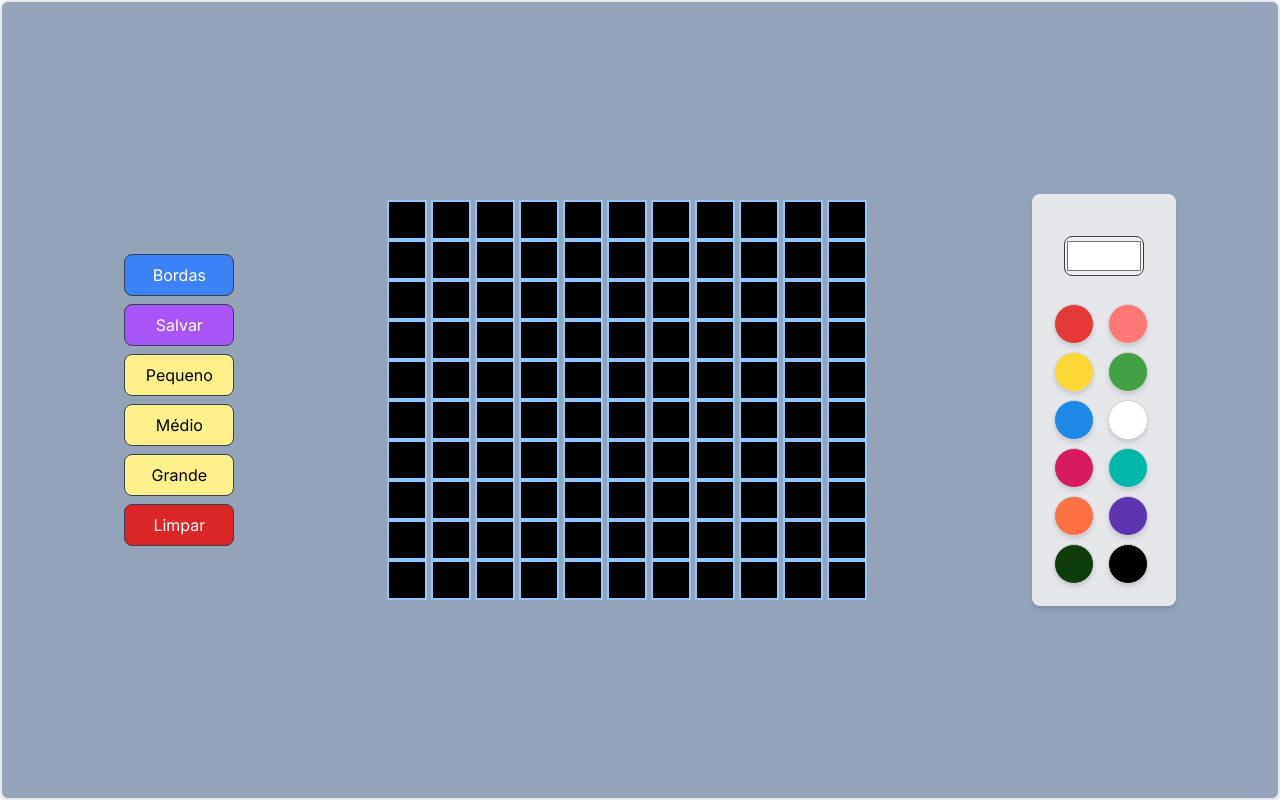
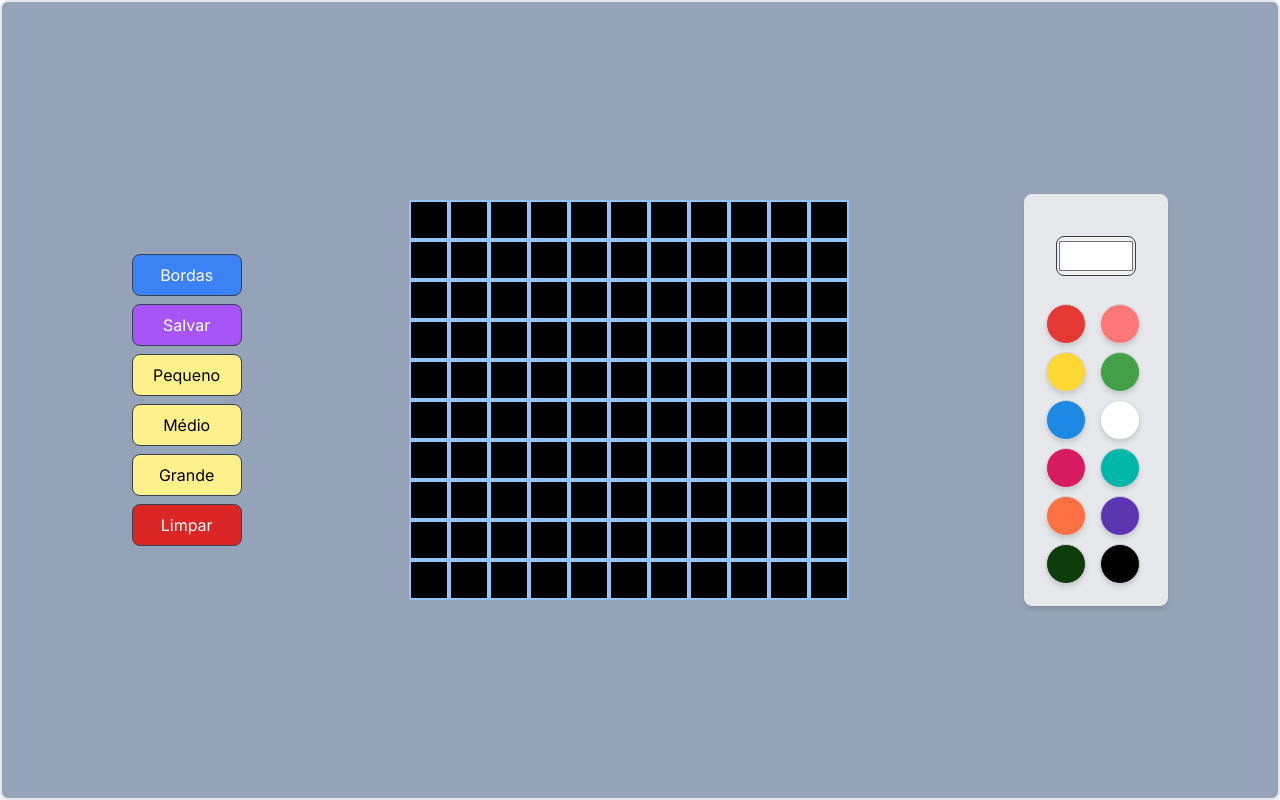
Before and after one commit to rm-l/PixelArt, a Next.js app: page /pixelart in a window 1280 px wide. Built offline with nearby package versions, Linux system fonts and the light colour scheme.

Commit message:
fix: response size

```diff
--- a/src/app/pixelart/page.tsx
+++ b/src/app/pixelart/page.tsx
@@ -122,7 +122,7 @@ export default function PixelArt() {
         </div>
 
         <div
-          className={`grid ${handleSize().numberOfCollums} gap-0 p-2 min-w-[500px]`}
+          className={`grid ${handleSize().numberOfCollums} gap-0 p-2 min-w-max`}
           id="pixel-art-canvas"
         >
           {pixels.map((color, index) => (
```
Also changed, not shown: 1 other file (tests, documents, lock files or other folders).
